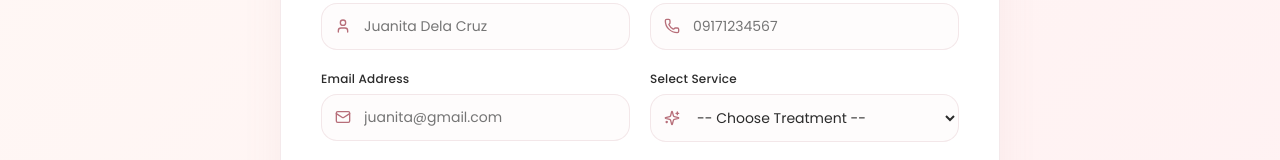
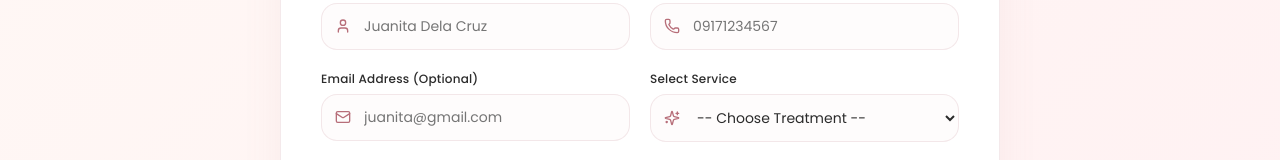
Before and after one commit to praghnesh/nadineo, a React (Vite) app: page / in a window 1280 px wide. Both pictures are taken after a click on the button "Book Now". Shown: the part 316-476 px from the top of the page. Built offline with nearby package versions, Linux system fonts and the light colour scheme; a web font is replaced by a local one.

Commit message:
Make email address field optional in booking form

```diff
--- a/src/views/BookingView.tsx
+++ b/src/views/BookingView.tsx
@@ -98,9 +98,7 @@ export const BookingView: React.FC<BookingViewProps> = ({
       tempErrors.phone = 'Enter a valid PH mobile number (e.g. 09171234567)';
     }
 
-    if (!formData.email.trim()) {
-      tempErrors.email = 'Email address is required';
-    } else if (!/\S+@\S+\.\S+/.test(formData.email)) {
+    if (formData.email.trim() && !/\S+@\S+\.\S+/.test(formData.email)) {
       tempErrors.email = 'Enter a valid email address';
     }
 
@@ -198,7 +196,7 @@ export const BookingView: React.FC<BookingViewProps> = ({
             {/* Input Row: Email & Address */}
             <div className="form-row-double">
               <div className="input-group">
-                <label htmlFor="email">Email Address</label>
+                <label htmlFor="email">Email Address (Optional)</label>
                 <div className="input-wrapper">
                   <Mail size={16} className="input-icon" />
                   <input
```
